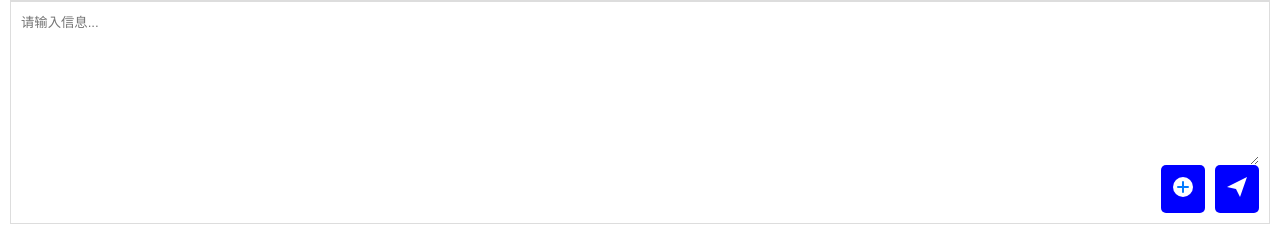
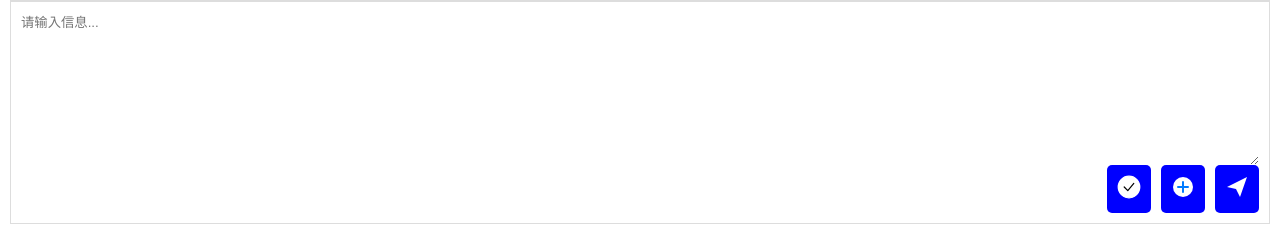
Before and after one commit to guocuijian1/deepseekchatbot, a Flask app: page / in a window 1280 px wide. Shown: the part 566-800 px from the top of the page. Run offline with Flask 3, Linux system fonts and the light colour scheme; parts of the project's set-up code (start-up, migrations or seed data) failed here and were passed over; some libraries are stand-ins or nearby versions.

Commit message:
1. add clear button 2. adjust scss for bottom buttons

```diff
--- a/app.py
+++ b/app.py
@@ -4,6 +4,7 @@ from flask import Flask, render_template, request, jsonify, Response
 from flask_assets import Environment
 from webassets import Bundle
 from chatservice import ChatUtil
+from livereload import Server
 
 app = Flask(__name__)
 app.config['DEBUG'] = True
@@ -36,5 +37,8 @@ def new_topic():
 
 
 if __name__ == '__main__':
-    app.config['TEMPLATES_AUTO_RELOAD'] = True
-    app.run(debug=True)
+    if __name__ == "__main__":
+        server = Server(app.wsgi_app)
+        server.watch('templates/*.html')  # Watch HTML files
+        server.watch('static/*.*')  # Watch CSS/JS files
+        server.serve(debug=True, port=5000)
--- a/static/css/style.css
+++ b/static/css/style.css
@@ -43,10 +43,7 @@ body, html {
   display: flex;
   justify-content: flex-end; }
 
-.button-left {
-  padding: 10px; }
-
-.button-right {
+.button-bottom {
   padding: 10px; }
 
 textarea:focus {
--- a/static/main.js
+++ b/static/main.js
@@ -5,7 +5,7 @@ function sendMessage() {
 
     let chatBox = document.getElementById('chat-box');
     chatBox.innerHTML += `<div class="message user">${message}</div>`;
-    let original =chatBox.innerHTML;
+    let original = chatBox.innerHTML;
     chatBox.innerHTML = original + `<div><span id="bot-input-animation-1">&nbsp;</span>
     <span id="bot-input-animation-2">&nbsp;</span>
     <span id="bot-input-animation-3">&nbsp;</span></div>`
@@ -45,6 +45,12 @@ function onDocumentLoaded(event) {
         }
     })
 
+    let clearBtn = document.getElementById('clearHistoryBtn')
+    clearBtn.addEventListener("click", function (event) {
+        let chatBox = document.getElementById('chat-box');
+        chatBox.innerHTML = '';
+    })
+
     let newTopicBtn = document.getElementById('newTopicBtn')
     newTopicBtn.addEventListener('click', function () {
         newTopic()
--- a/static/scss/style.scss
+++ b/static/scss/style.scss
@@ -46,11 +46,7 @@ body, html {
     justify-content: flex-end;
 }
 
-.button-left {
-    padding: 10px;
-}
-
-.button-right {
+.button-bottom {
     padding: 10px;
 }
 
--- a/templates/index.html
+++ b/templates/index.html
@@ -20,13 +20,19 @@
         </div>
 
         <div class="tool-bar-area">
-            <button id="newTopicBtn" class="button-left">
+            <button id="clearHistoryBtn" class="button-bottom">
+                <svg width="24" height="24" viewBox="0 0 100 100" xmlns="http://www.w3.org/2000/svg">
+                    <circle cx="50" cy="50" r="45" stroke="white" stroke-width="5" fill="white"/>
+                    <polyline points="30,50 45,65 70,35" stroke="black" stroke-width="5" fill="none" stroke-linecap="round" stroke-linejoin="round"/>
+                </svg>
+            </button>
+            <button id="newTopicBtn" class="button-bottom">
                 <svg width="24" height="24" viewBox="0 0 24 24" fill="none" xmlns="http://www.w3.org/2000/svg">
                     <circle cx="12" cy="12" r="10" fill="white"/>
                     <path d="M12 7V17M7 12H17" stroke="#007bff" stroke-width="2" stroke-linecap="round"/>
                 </svg>
             </button>
-            <button id="sendMessageBtn" class="button-right">
+            <button id="sendMessageBtn" class="button-bottom">
                 <svg width="24" height="24" viewBox="0 0 24 24" fill="#007bff" xmlns="http://www.w3.org/2000/svg">
                     <path d="M2 12L22 2L15 22L11 14L2 12Z" fill="white"/>
                 </svg>
```
